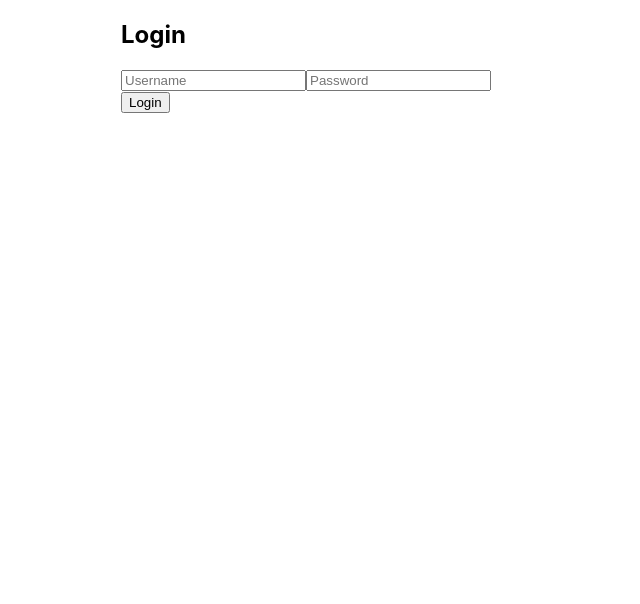
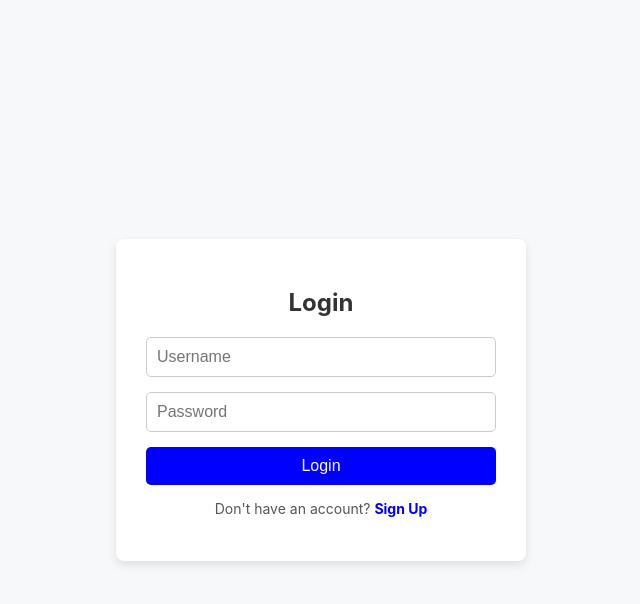
Before and after one commit to barshakc/Finance-Tracker, a React (Create React App) app in the folder tracker/frontend/: page /login in a window 1280 px wide. Shown: the top 604 px of the page, without its empty margins (319-959 px from the left). Built offline with nearby package versions, Linux system fonts and the light colour scheme.

Commit message:
Add login dashboard

```diff
--- a/tracker/frontend/src/auth/login.js
+++ b/tracker/frontend/src/auth/login.js
@@ -13,10 +13,7 @@ export default function Login() {
     setError('');
 
     try {
-      const res = await api.post('/auth/login/', {
-        username,
-        password,
-      });
+      const res = await api.post('/auth/login/', { username, password });
 
       localStorage.setItem('access', res.data.access);
       localStorage.setItem('refresh', res.data.refresh);
@@ -28,12 +25,14 @@ export default function Login() {
   };
 
   return (
-    <form onSubmit={handleLogin} style={{ maxWidth: '400px', margin: 'auto' }}>
-      <h2>Login</h2>
+    <div style={styles.container}>
+      <form onSubmit={handleLogin} style={styles.form}>
+        <h2 style={styles.title}>Login</h2>
 
-      {error && <p style={{ color: 'red' }}>{error}</p>}
+        {error && <p style={styles.error}>{error}</p>}
 
         <input
+          style={styles.input}
           placeholder="Username"
           value={username}
           onChange={(e) => setUsername(e.target.value)}
@@ -41,6 +40,7 @@ export default function Login() {
         />
 
         <input
+          style={styles.input}
           type="password"
           placeholder="Password"
           value={password}
@@ -48,7 +48,68 @@ export default function Login() {
           required
         />
 
-      <button type="submit">Login</button>
+        <button style={styles.button} type="submit">Login</button>
+
+        <p style={styles.footerText}>
+          Don't have an account? <span style={styles.link} onClick={() => navigate('/signup')}>Sign Up</span>
+        </p>
       </form>
+    </div>
   );
 }
+
+const styles = {
+  container: {
+    display: 'flex',
+    justifyContent: 'center',
+    alignItems: 'center',
+    minHeight: '100vh',
+    backgroundColor: '#f6f8fa',
+  },
+  form: {
+    backgroundColor: '#fff',
+    padding: '30px',
+    borderRadius: '8px',
+    boxShadow: '0px 4px 10px rgba(0,0,0,0.1)',
+    width: '350px',
+    display: 'flex',
+    flexDirection: 'column',
+  },
+  title: {
+    textAlign: 'center',
+    marginBottom: '20px',
+    color: '#333',
+  },
+  input: {
+    marginBottom: '15px',
+    padding: '10px',
+    borderRadius: '5px',
+    border: '1px solid #ccc',
+    fontSize: '16px',
+  },
+  button: {
+    padding: '10px',
+    borderRadius: '5px',
+    border: 'none',
+    backgroundColor: 'blue',
+    color: 'white',
+    fontSize: '16px',
+    cursor: 'pointer',
+  },
+  error: {
+    color: 'red',
+    textAlign: 'center',
+    marginBottom: '10px',
+  },
+  footerText: {
+    textAlign: 'center',
+    marginTop: '15px',
+    fontSize: '14px',
+    color: '#555',
+  },
+  link: {
+    color: 'blue',
+    cursor: 'pointer',
+    fontWeight: 'bold',
+  },
+};
--- a/tracker/frontend/src/dashboard/expense.js
+++ b/tracker/frontend/src/dashboard/expense.js
@@ -59,14 +59,14 @@ export default function ExpenseChart() {
       legend: { position: 'top' },
       tooltip: {
         callbacks: {
-          label: (ctx) => ` ${ctx.parsed.y.toFixed(2)}`,
+          label: (ctx) => ` {ctx.parsed.y.toFixed(2)}`,
         },
       },
     },
     scales: {
       y: {
         ticks: {
-          callback: (value) => ` ${value}`,
+          callback: (value) => ` {value}`,
         },
       },
     },
```
Lines whose indentation alone changed are shown as unchanged.
